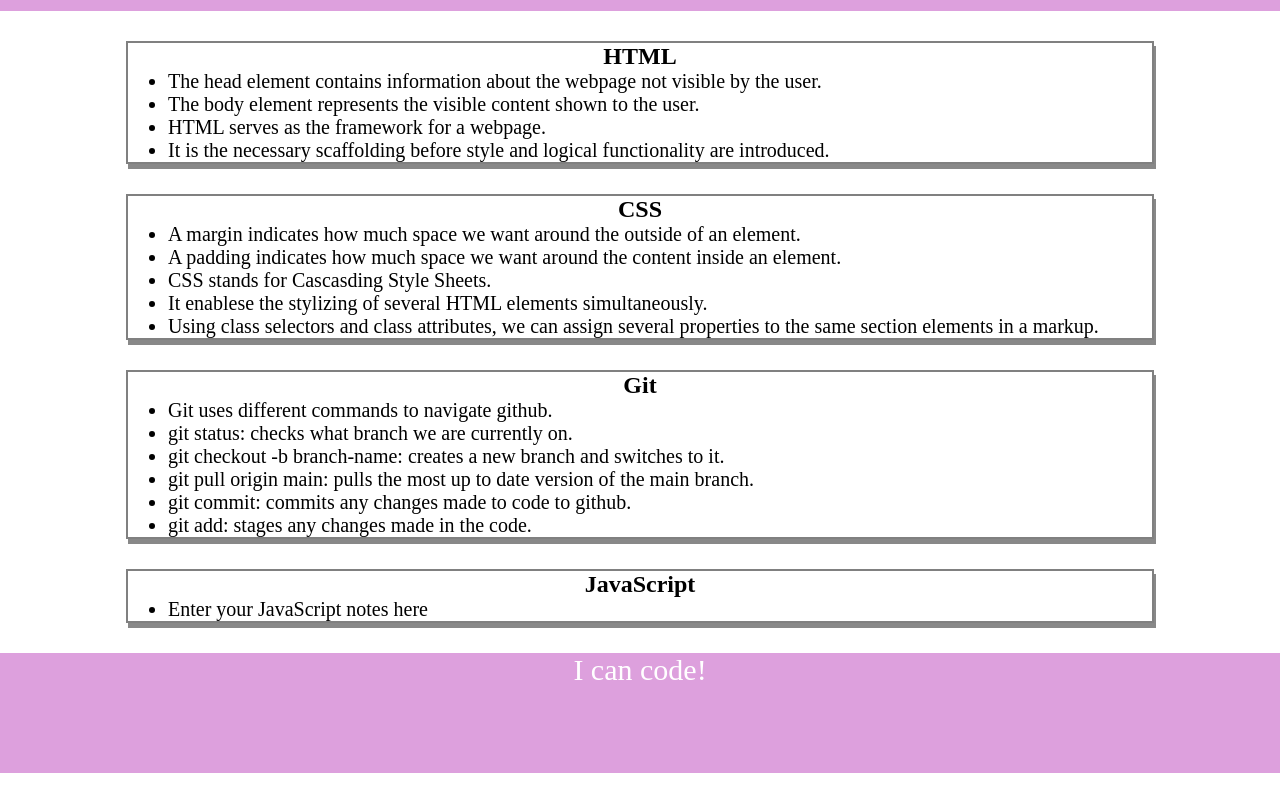
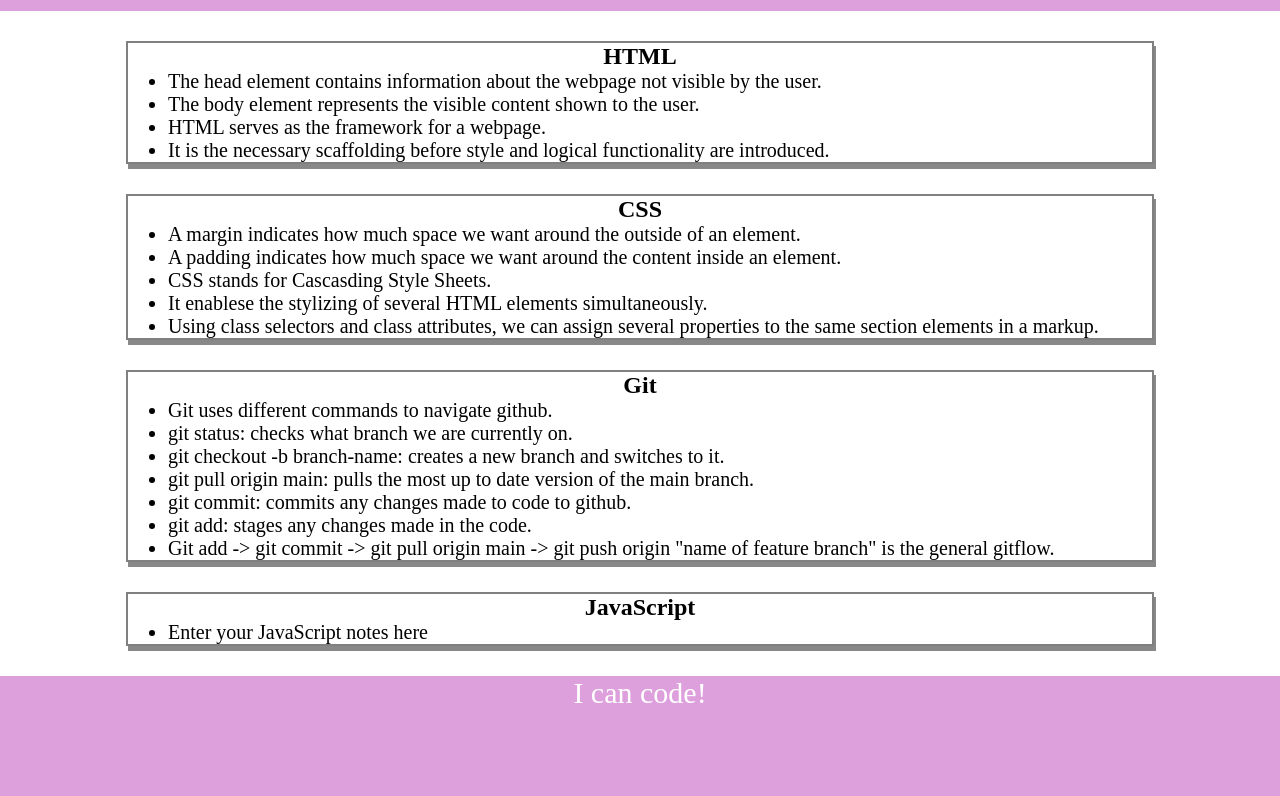
Before and after one commit to anewgard41/prework-study-guide, a plain HTML site: page index.html in a window 1280 px wide. Shown: the part 109-905 px from the top of the page. Before the commit the page ends 882 px from the top, so only its background shows below. Drawn offline with Linux system fonts and the light colour scheme.

Commit message:
added additional git note

```diff
--- a/index.html
+++ b/index.html
@@ -43,6 +43,7 @@
           <li>git pull origin main: pulls the most up to date version of the main branch.</li>
           <li>git commit: commits any changes made to code to github.</li>
           <li>git add: stages any changes made in the code.</li>
+          <li>Git add -> git commit -> git pull origin main -> git push origin "name of feature branch" is the general gitflow.</li>
         </ul>
       </section>
 
```
